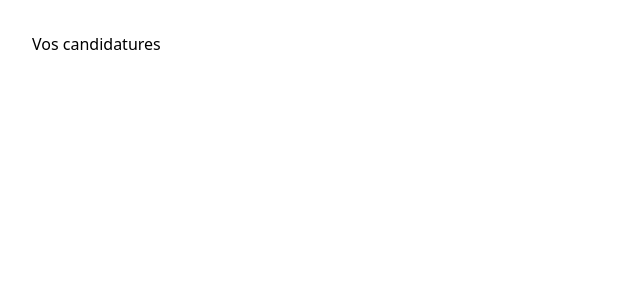
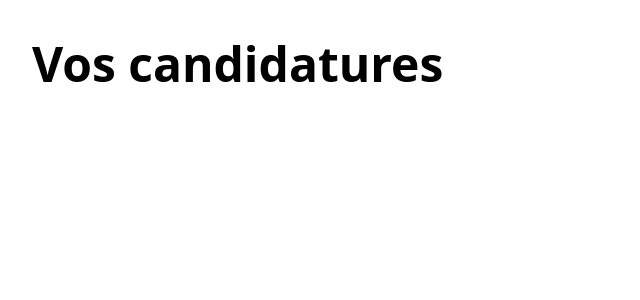
Before and after one commit to celina-ngth/vue3ts-jobappboard, a Vue app: page / in a window 1280 px wide. Shown: the top 300 px of the page, without its empty margins (0-640 px from the left). Built offline with nearby package versions, Linux system fonts and the light colour scheme.

Commit message:
feat: config radix-ui

```diff
--- a/package.json
+++ b/package.json
@@ -12,6 +12,7 @@
     "@tailwindcss/vite": "^4.0.17",
     "prettier": "^3.5.3",
     "prettier-plugin-tailwindcss": "^0.6.11",
+    "radix-vue": "^1.9.17",
     "tailwindcss": "^4.0.17",
     "vue": "^3.5.13",
     "vue-i18n": "^10.0.6"
--- /dev/null
+++ b/src/components/ui/Text.vue
@@ -0,0 +1,22 @@
+<script lang="ts" setup>
+const props = defineProps({
+	tag: {
+		type: String,
+		default: 'p'
+	}
+})
+
+const textClasses = {
+	h1: 'text-2xl font-semibold',
+	h2: 'text-xl font-semibold',
+	h3: 'text-lg font-semibold',
+	h4: 'text-md font-semibold',
+	p: 'text-md'
+}[props.tag]
+</script>
+
+<template>
+	<component :is="tag" :class="textClasses">
+		<slot />
+	</component>
+</template>
--- a/src/pages/Dashboard.vue
+++ b/src/pages/Dashboard.vue
@@ -1,5 +1,7 @@
-<script setup lang="ts"></script>
+<script setup lang="ts">
+import Text from '@/components/ui/Text.vue'
+</script>
 
 <template>
-	<h1 class="container">{{ $t('dashboard.title') }}</h1>
+	<Text tag="h1">{{ $t('dashboard.title') }}</Text>
 </template>
--- a/src/style.css
+++ b/src/style.css
@@ -20,8 +20,8 @@
 	--text-base: 1.2rem;
 	--text-md: 1.3rem;
 	--text-lg: 1.8rem;
-	--text-xl: 3rem;
-	--text-2xl: 3.5rem;
+	--text-xl: 2.5rem;
+	--text-2xl: 3rem;
 
 	--radius: 1rem;
 }
```
Also changed, not shown: 1 other file (tests, documents, lock files or other folders).
